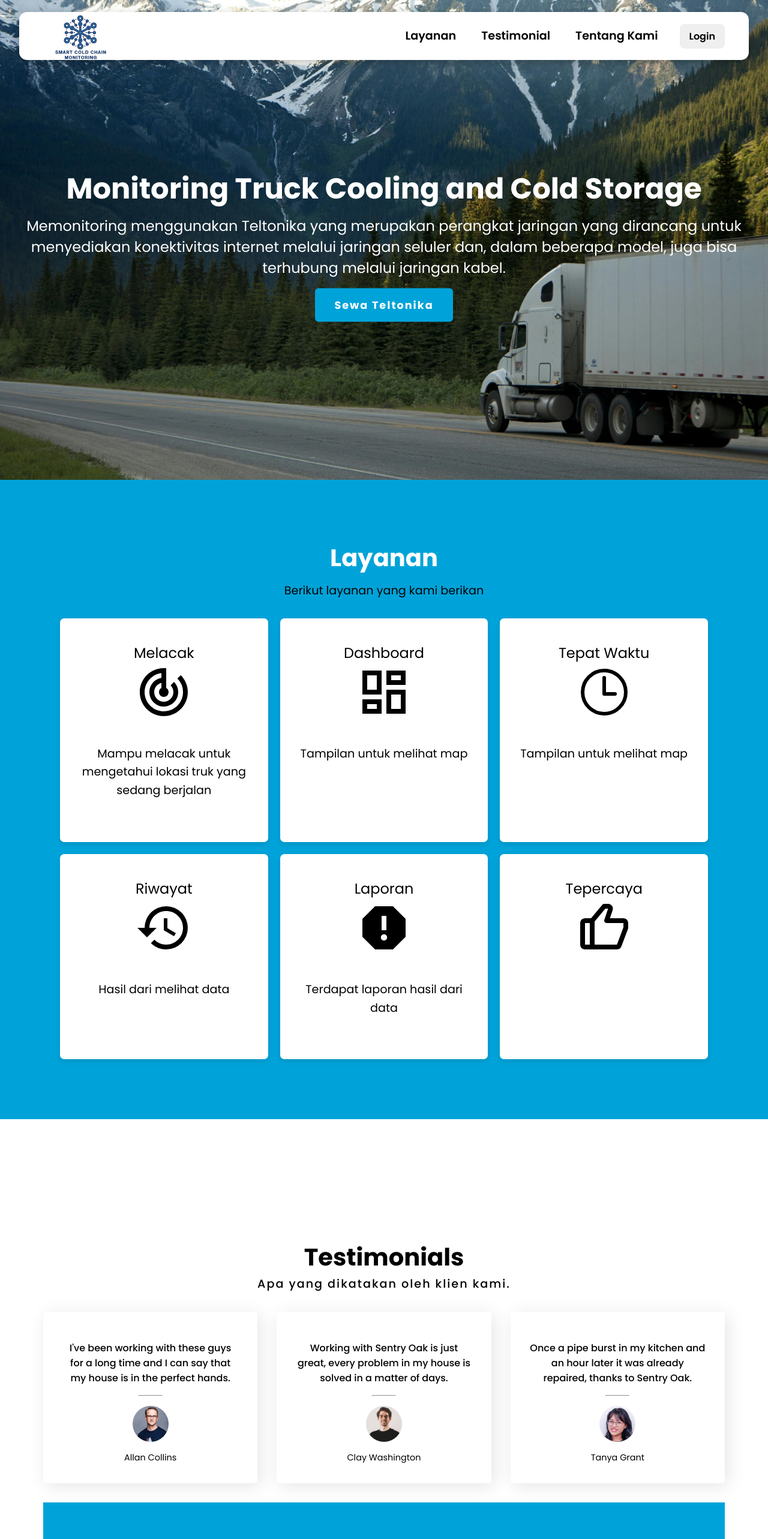
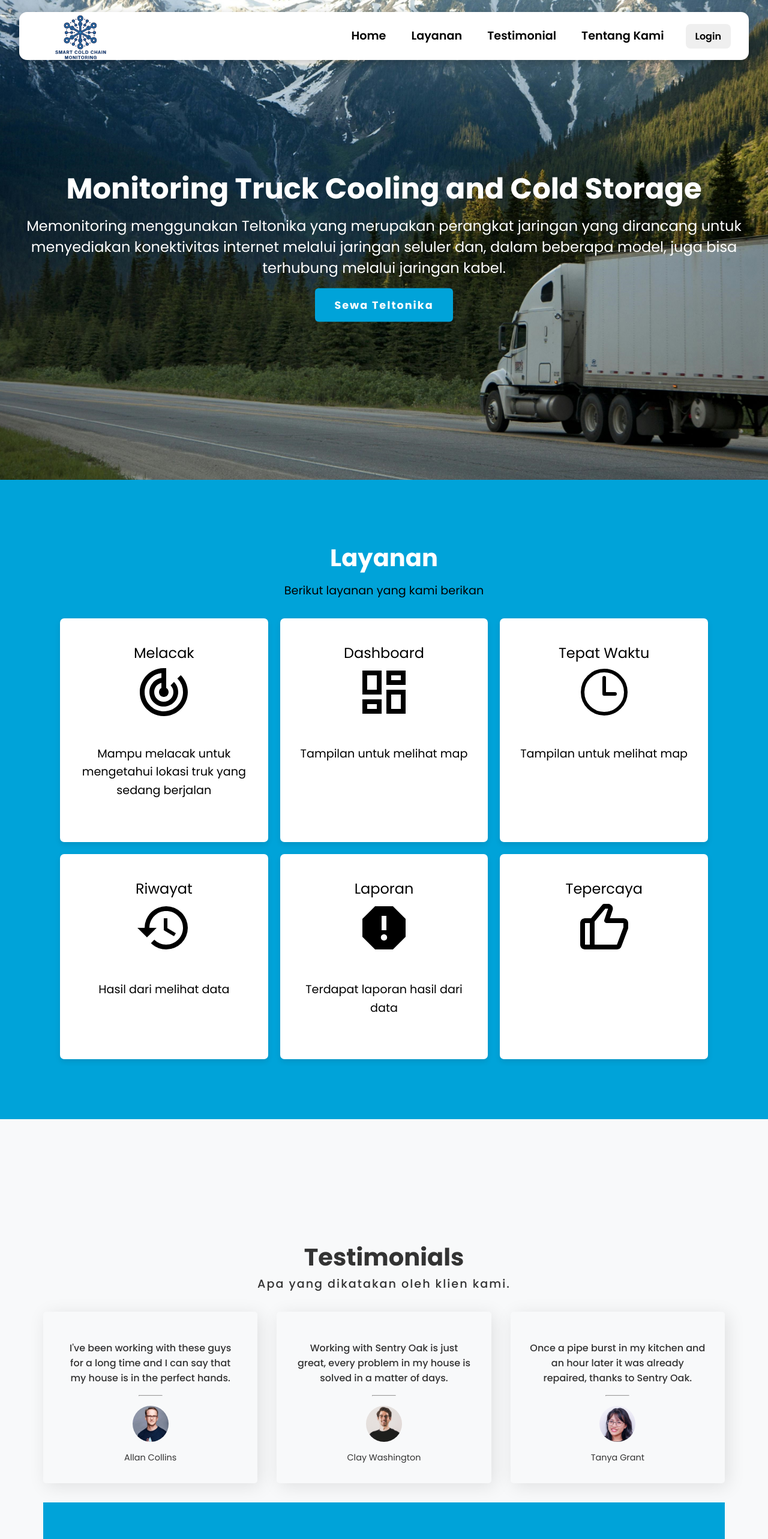
Before and after one commit to nisa0520/module-git, a React (Create React App) app in the folder project-truck-cooling/front-end/: page / in a window 1280 px wide. Shown: the top 2566 px of the page at 60% size. Built offline with nearby package versions, Linux system fonts and the light colour scheme; a small style sheet from the web is missing.

Commit message:
tambah animasi

```diff
--- a/project-truck-cooling/front-end/package.json
+++ b/project-truck-cooling/front-end/package.json
@@ -43,6 +43,7 @@
     "echarts": "^5.4.3",
     "echarts-for-react": "^3.0.2",
     "formik": "^2.4.5",
+    "framer-motion": "^11.11.17",
     "front-end": "file:",
     "leaflet": "^1.9.4",
     "lodash": "^4.17.21",
@@ -53,6 +54,8 @@
     "react-calendar": "^5.0.0",
     "react-dom": "^18.3.1",
     "react-hook-form": "^7.53.1",
+    "react-icons": "^5.3.0",
+    "react-intersection-observer": "^9.13.1",
     "react-leaflet": "^4.2.1",
     "react-material-ui-form-validator": "^3.0.1",
     "react-perfect-scrollbar": "^1.5.8",
--- a/project-truck-cooling/front-end/src/app/App.css
+++ b/project-truck-cooling/front-end/src/app/App.css
@@ -1,93 +1,97 @@
 @import url('https://fonts.googleapis.com/css2?family=Poppins:wght@300;400;500;600;700&display=swap');
 
-*{
+* {
   padding: 0;
   margin: 0;
   box-sizing: border-box;
   font-family: "Poppins", sans-serif;
 }
 
-.App{
+html {
+  scroll-behavior: smooth; /* Animasi scroll */
+}
+
+body {
+  background: #f8f9fa; /* Warna latar belakang */
+  color: #333; /* Warna teks */
+}
+
+.App {
   text-align: center;
 }
 
-/*
-:root{
-  --PrimaryColor: #00A3D9;
-  --SecondaryColor: hsl(187, 85%, 43%);
-  --ThirdColor: #043873;
-  --gradientColor: linear-gradient(to right, #2a59be, #043873);
-  --whiteColor: white;
-  --blackColor: black;
-  --textColor: hsl(240, 4%, 36%);
-  --whiteColorDeam: hsl(0, 0%, 93%);
-  --greyText: rgb(190, 190, 190);
-  --inputColor: rgb(239, 239, 239);
-  --bodyColor: rgb(240, 240, 246);
-  --buttonBorder: black;
-}
-
-a{
+a {
   text-decoration: none;
 }
 
-li{
+li {
   list-style: none;
 }
 
-.section{
-  padding: 4rem 0 2 rem;
+.section {
+  padding: 4rem 0 2rem;
 }
 
-.container{
+.container {
   padding-left: 1.5rem;
   padding-right: 1.5rem;
 }
 
-.icon{
+.icon {
   font-size: 2rem;
   cursor: pointer;
 }
 
-.flex{
+.flex {
   display: flex;
   align-items: center;
 }
 
-.grid{
+.grid {
   display: grid;
   align-items: center;
 }
 
-.btn{
-  padding: .6rem 1.5rem;
-  background: var(--gradientColor);
+.btn {
+  padding: 0.6rem 1.5rem;
+  background: linear-gradient(to right, #2a59be, #043873);
+  color: #fff;
   border-radius: 3rem;
   border: none;
   outline: none;
   cursor: pointer;
+  transition: all 0.3s ease;
 }
 
-.btn a{
-  color: var(--whiteColor);
-  font-weight: 500;
+.btn:hover {
+  background: #007bff;
+  color: white;
 }
 
-.btn:hover{
-  background: var(--SecondaryColor);
+img {
+  max-width: 100%;
+  height: auto;
+  display: block;
+  margin: 0 auto;
 }
 
-img{
-  width: auto;
-  height: 500px;
-  width: 550px;
-}
-
-input{
+input {
   font-size: 100%;
 }
 
-body{
-  background: var(--whiteColor);
+.section h2 {
+  font-size: 2rem;
+  margin-bottom: 1rem;
 }
- */
+
+.section p {
+  font-size: 1.2rem;
+  line-height: 1.5;
+}
+
+footer {
+  background: #343a40;
+  color: white;
+  padding: 1rem;
+  text-align: center;
+}
--- a/project-truck-cooling/front-end/src/app/App.js
+++ b/project-truck-cooling/front-end/src/app/App.js
@@ -1,38 +1,36 @@
-//import React from 'react'
-import './App.css'
-import { Route, Routes } from "react-router-dom";
-import Home from './views/landing_page/Home'
+import React, { useEffect } from 'react';
+import { Route, Routes, useLocation } from "react-router-dom";
+import './App.css';
+
+import Home from './views/landing_page/Home';
 import Tentang_Kami from './views/landing_page/Tentang_Kami';
 import Testimoni from './views/landing_page/Testimoni';
 import Layanan from './views/Layanan/Layanan';
 import JwtLogin from './views/sessions/JwtLogin';
 import Teltonika from './views/landing_page/Teltonika';
 
+const ScrollToTop = () => {
+  const { pathname } = useLocation();
+
+  useEffect(() => {
+    window.scrollTo({ top: 0, behavior: "smooth" });
+  }, [pathname]);
+
+  return null;
+};
+
 export default function App() {
   return (
     <div className="App">
+      <ScrollToTop />
       <Routes>
-        <Route path="/" element={<Home/>}/>
-        <Route path="/layanan" element={<Layanan/>}/>
-        <Route path="/testimonial" element={<Testimoni/>}/>
-        <Route path="/tentangkami" element={<Tentang_Kami/>}/>
-        <Route path="/teltonika" element={<Teltonika/>} />
-        <Route path="/session/signin" element={<JwtLogin/>}/>
+        <Route path="/" element={<Home />} />
+        <Route path="/layanan" element={<Layanan />} />
+        <Route path="/testimonial" element={<Testimoni />} />
+        <Route path="/tentangkami" element={<Tentang_Kami />} />
+        <Route path="/teltonika" element={<Teltonika />} />
+        <Route path="/session/signin" element={<JwtLogin />} />
       </Routes>
     </div>
   );
 }
-
-
-// const App = () => {
-//   return (
-//     <>
-//     {/* <Navbar/>
-//     <Home/> */}
-//     {/* <Main/>
-//     <Footer/> */}
-//     </>
-//   )
-// }
-
-// export default App
--- a/project-truck-cooling/front-end/src/app/views/landing_page/Hero.jsx
+++ b/project-truck-cooling/front-end/src/app/views/landing_page/Hero.jsx
@@ -1,18 +1,29 @@
-import React from "react";
+import { motion } from "framer-motion";
 import "./hero.css";
 
 function Hero(props) {
   return (
     <div className={props.cName}>
-      <img alt="HeroImg" src={props.heroImg} />
+      <motion.img
+        alt="HeroImg"
+        src={props.heroImg}
+        initial={{ opacity: 0 }}
+        animate={{ opacity: 1 }}
+        transition={{ duration: 1 }}
+      />
 
-      <div className="hero-text">
+      <motion.div
+        className="hero-text"
+        initial={{ opacity: 0 }}
+        animate={{ opacity: 1 }}
+        transition={{ duration: 1, delay: 0.7 }}
+      >
         <h1>{props.title}</h1>
         <p>{props.text}</p> {/* Teks diambil dari props */}
         <a href={props.url} className={props.btnClass}>
-            {props.buttonText}
+          {props.buttonText}
         </a>
-      </div>
+      </motion.div>
     </div>
   );
 }
--- a/project-truck-cooling/front-end/src/app/views/landing_page/Layanan.jsx
+++ b/project-truck-cooling/front-end/src/app/views/landing_page/Layanan.jsx
@@ -1,22 +1,57 @@
+import { motion } from "framer-motion";
+import { useRef } from "react";
+import { useInView } from "react-intersection-observer";
 import "./layanan.css";
 import layananData from "./layananData";
 
 function Layanan() {
+  const [ref, inView] = useInView({
+    triggerOnce: true, // Animasi hanya terjadi sekali
+    threshold: 0.2,    // Elemen mulai terlihat saat 20% muncul di viewport
+  });
+
+  const containerVariants = {
+    hidden: { opacity: 0, y: 50 },
+    visible: { opacity: 1, y: 0, transition: { duration: 0.6, staggerChildren: 0.2 } },
+  };
+
+  const itemVariants = {
+    hidden: { opacity: 0, y: 50 },
+    visible: { opacity: 1, y: 0, transition: { duration: 0.4 } },
+  };
+
   return (
     <div className="layanan">
-      <h1>Layanan</h1>
-      <p>Berikut layanan yang kami berikan</p>
-      <div className="layanancard">
+      <motion.div
+        ref={ref}
+        initial="hidden"
+        animate={inView ? "visible" : "hidden"}
+        variants={containerVariants}
+      >
+        <h1>Layanan</h1>
+        <p>Berikut layanan yang kami berikan</p>
+      </motion.div>
+      <motion.div
+        className="layanancard"
+        ref={ref}
+        initial="hidden"
+        animate={inView ? "visible" : "hidden"}
+        variants={containerVariants}
+      >
         {layananData.map((item, index) => (
-          <div className="layanan-item" key={index}>
+          <motion.div
+            className="layanan-item"
+            key={item.id || index}
+            variants={itemVariants}
+          >
             <div className="item-heading">
               {item.heading}
               <item.icon className="item-icon" />
             </div>
             <p className="item-text">{item.text}</p>
-          </div>
+          </motion.div>
         ))}
-      </div>
+      </motion.div>
     </div>
   );
 }
--- a/project-truck-cooling/front-end/src/app/views/landing_page/MenuItems.jsx
+++ b/project-truck-cooling/front-end/src/app/views/landing_page/MenuItems.jsx
@@ -1,4 +1,9 @@
 export const MenuItems = [
+    {
+        title : "Home",
+        url : '/home',
+        cName : "nav-links"
+    },
     {
         title : "Layanan",
         url : "/layanan",
--- a/project-truck-cooling/front-end/src/app/views/landing_page/Navbar.jsx
+++ b/project-truck-cooling/front-end/src/app/views/landing_page/Navbar.jsx
@@ -18,7 +18,6 @@ class Navbar extends Component{
                 <h1 className="navbar-logo">
                 <img
                         src={img1}
-                        // alt="Logo"
                     />
                 </h1>
 
--- a/project-truck-cooling/front-end/src/app/views/landing_page/Teltonika.jsx
+++ b/project-truck-cooling/front-end/src/app/views/landing_page/Teltonika.jsx
@@ -61,7 +61,7 @@ const Teltonika = () => {
   };
 
   const openWhatsApp = () => {
-    const phoneNumber = "6285869124329"; // Ganti dengan nomor WhatsApp tujuan
+    const phoneNumber = "6285869124329";
     const message = `Halo, saya tertarik untuk menyewa Teltonika.
 Berikut identitas saya:
 NAMA:
@@ -99,10 +99,11 @@ JENIS TELTONIKA: `;
               );
             })}
           </div>
+
+          {isModalOpen && <Modal onClose={() => setModalOpen(false)} />}
+          <button className='btn flex' onClick={openWhatsApp}>Sewa</button>
         </div>
       </section>
-      {isModalOpen && <Modal onClose={() => setModalOpen(false)} />}
-      <button className='btn flex' onClick={openWhatsApp}>Sewa</button>
       <Footer />
     </>
   );
--- a/project-truck-cooling/front-end/src/app/views/landing_page/Testimoni.jsx
+++ b/project-truck-cooling/front-end/src/app/views/landing_page/Testimoni.jsx
@@ -1,4 +1,5 @@
-//import React from 'react';
+import { useInView } from "react-intersection-observer";
+import { motion } from "framer-motion";
 import './testimoni.css';
 
 function Testimonials() {
@@ -31,14 +32,25 @@ function Testimonials() {
 }
 
 function Card({ image, name, text }) {
+  const { ref, inView } = useInView({
+    triggerOnce: true,  // Animasi hanya terjadi sekali
+    threshold: 0.5,  // Elemen harus terlihat minimal 10% untuk animasi dimulai
+  });
+
   return (
-    <div className="card">
+    <motion.div
+      ref={ref}
+      className="card"
+      initial={{ opacity: 0 }}
+      animate={{ opacity: inView ? 1 : 0 }}
+      transition={{ duration: 1.0, delay: 0.2 }} // Menambahkan delay agar animasi terlihat bertahap
+    >
       <span><i className="ri-double-quotes-l"></i></span>
       <p>{text}</p>
       <hr />
       <img src={image} alt="user" />
       <p className="name">{name}</p>
-    </div>
+    </motion.div>
   );
 }
 
--- a/project-truck-cooling/front-end/src/app/views/landing_page/navbar.css
+++ b/project-truck-cooling/front-end/src/app/views/landing_page/navbar.css
@@ -27,10 +27,6 @@
     height: 145px;
     /* margin-right: 3px;  */
 }
-
-/* .navbar-logo svg {
-    margin-right: 1px;
-} */
 
 .nav-menu{
     display: grid;
--- a/project-truck-cooling/front-end/src/app/views/landing_page/teltonika.css
+++ b/project-truck-cooling/front-end/src/app/views/landing_page/teltonika.css
@@ -67,22 +67,24 @@
     /* align-items: flex-start; Menjaga teks tetap di kiri */
   }
 
-  .btn {
-    margin-bottom: 80px;
-    padding: 10px 100px;
-    font-size: 2rem;
+.btn {
+    margin: 20px auto; /* Pusatkan tombol secara horizontal */
+    padding: 10px 40px; /* Ukuran padding tombol */
+    font-size: 1.2rem; /* Ukuran teks tombol */
+    background-color: #007bff;
     color: white;
-    background-color: #007bff;
     border: none;
-    border-radius: 60px;
+    border-radius: 50px;
     cursor: pointer;
-    transition: background-color 0.3s ease;
-    align-self: flex-end;
-  }
+    display: block; /* Pastikan tombol menjadi blok */
+    text-align: center;
+    max-width: 300px; /* Lebar maksimal untuk layar kecil */
+    width: 90%; /* Gunakan 90% dari lebar layar */
+}
 
-  .btn:hover {
+.btn:hover {
     background-color: #0056b3;
-  }
+}
 
   @media screen and (max-width: 1024px) {
     .teltonika-grid {
@@ -95,3 +97,18 @@
         grid-template-columns: 1fr;
     }
   }
+
+  @media screen and (max-width: 768px) {
+    .btn {
+        font-size: 1rem; /* Sesuaikan ukuran teks */
+        padding: 10px 20px;
+    }
+}
+
+@media screen and (max-width: 555px) {
+    .btn {
+        font-size: 0.9rem;
+        padding: 8px 16px;
+        border-radius: 10px;
+    }
+}
```
Also changed, not shown: 2 other files (tests, documents, lock files or other folders).
